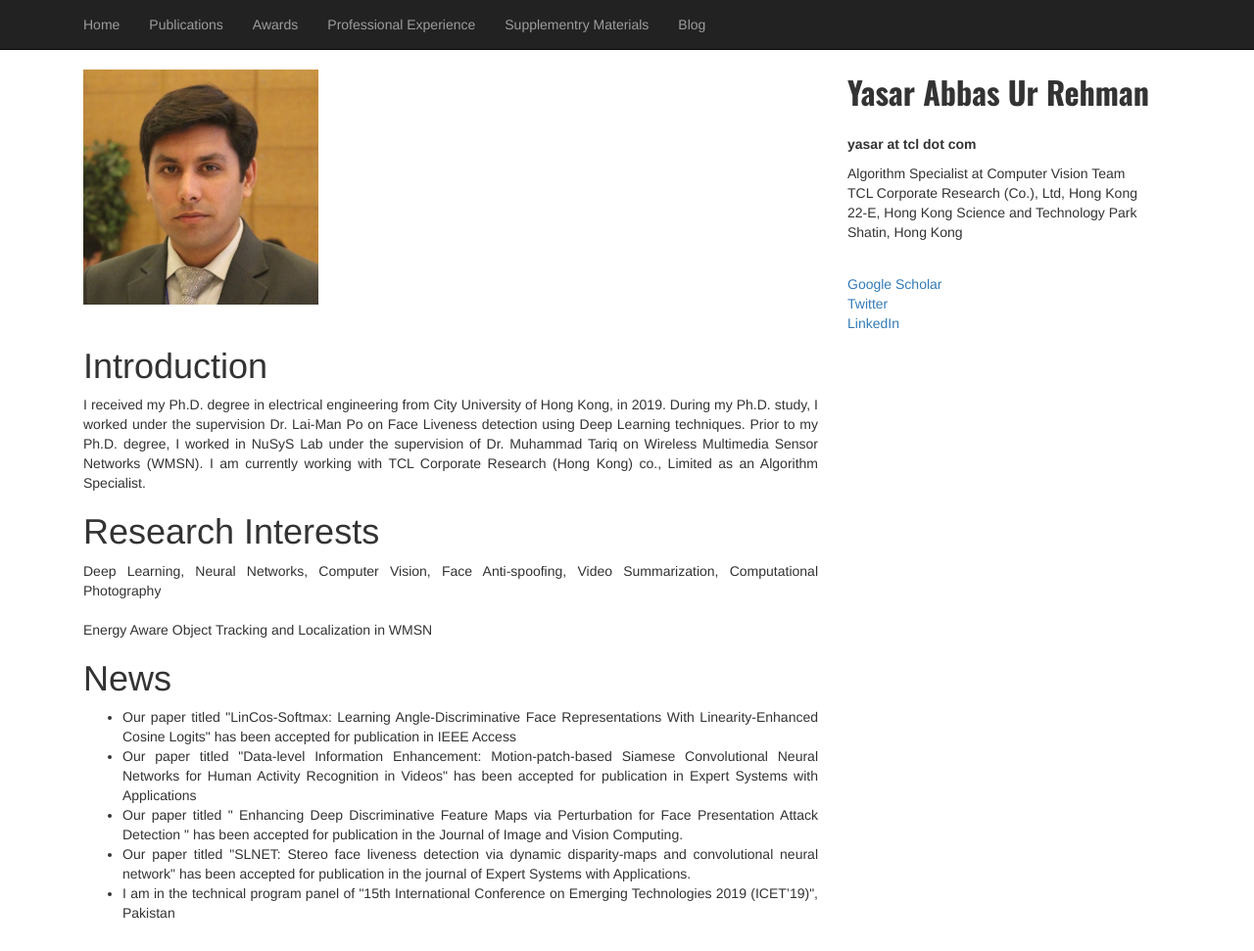
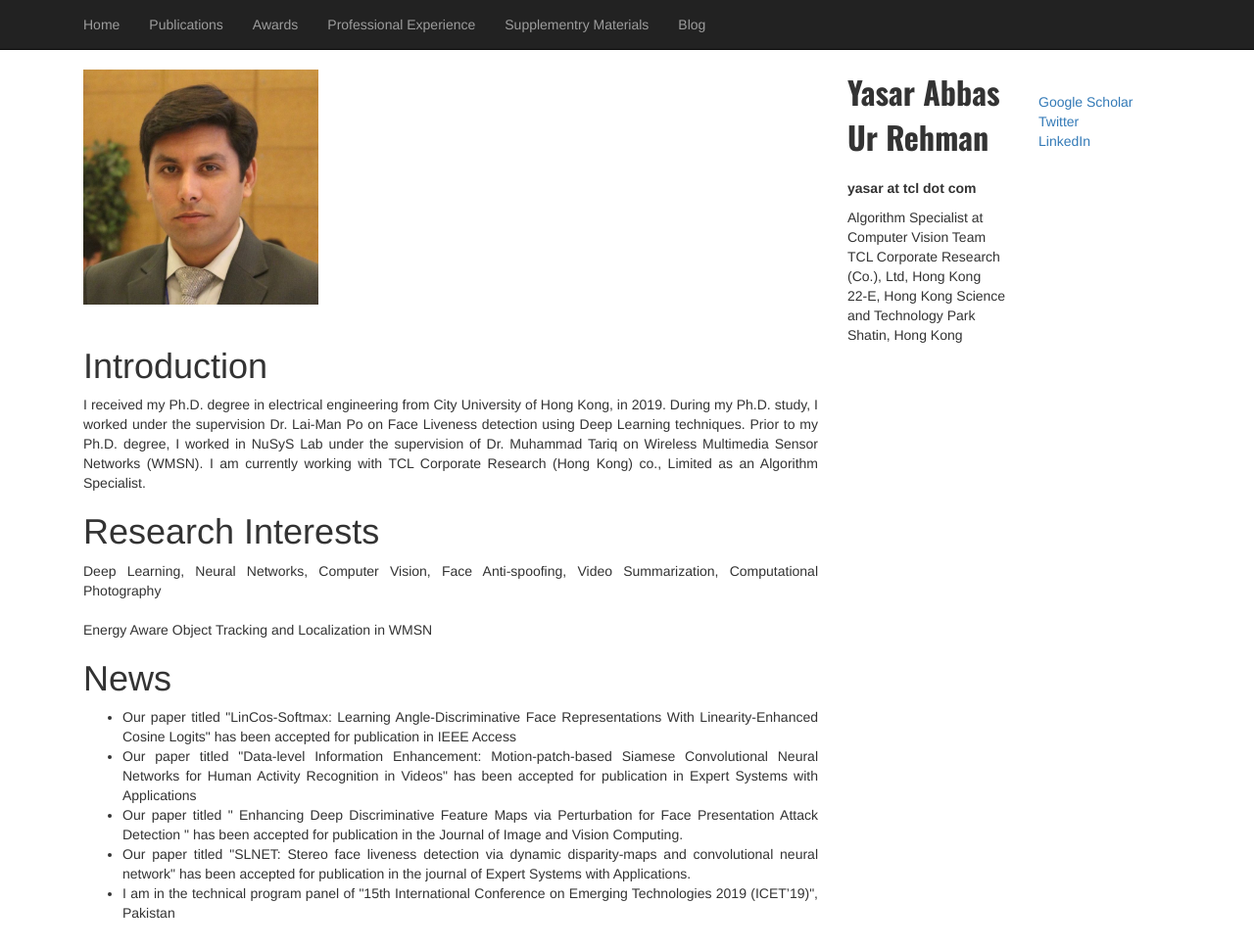
Before and after one commit to yasar-rehman/yasar, a Jekyll site: the page built from index.html, in a window 1280 px wide. Shown: the whole page at 98% size. Built offline with Jekyll 4.4.1, drawn with Linux system fonts in a browser that asks for light colours.

Commit message:
Update index.html

```diff
--- a/index.html
+++ b/index.html
@@ -42,7 +42,7 @@ title: yasar
 	</div>
 
 
-  <div class="col-md-4">
+  <div class="col-md-2">
                 <div style="font-family: 'Oswald', sans-serif; font-size: 32px;"><b>Yasar Abbas Ur Rehman</b></div><br>
                 <p><b>yasar at tcl dot com</b><br>
                 <p>Algorithm Specialist at Computer Vision Team<br>
@@ -51,7 +51,7 @@ title: yasar
                 Shatin, Hong Kong<br>
                 </p>
             </div>
-<div class="col-md-4" style="margin-top:2%">
+<div class="col-md-2" style="margin-top:2%">
               <dd><a href="https://scholar.google.com/citations?user=hDKFeWEAAAAJ&hl=en">Google Scholar</a></dd>
               <dd><a href="#">Twitter</a></dd>
               <dd><a href="#">LinkedIn</a></dd>
```
